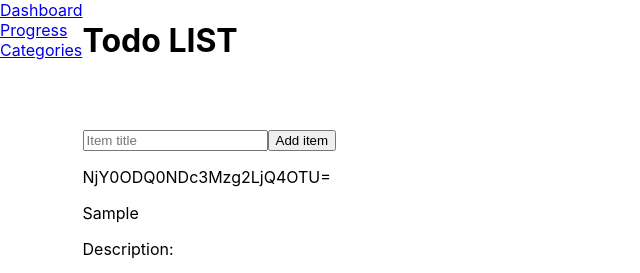
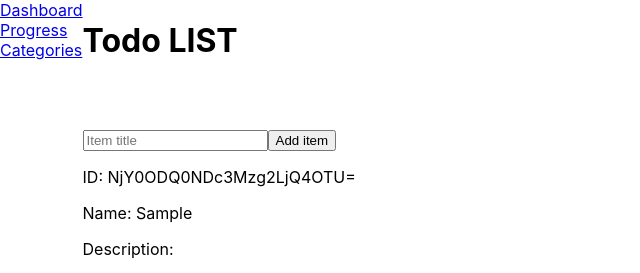
Before and after one commit to An1mus/merntodo, a React (Create React App) app: page /#/ in a window 1280 px wide. Both pictures are taken after typing "Sample" into the empty fields and a click on the button "Add item". Shown: the top 273 px of the page, without its empty margins (0-640 px from the left). Built offline with nearby package versions, Linux system fonts and the light colour scheme.

Commit message:
Todo list refactor

```diff
--- a/src/components/Todo/ListItem/index.tsx
+++ b/src/components/Todo/List/ListItem/index.tsx
@@ -1,5 +1,5 @@
 import React, { useEffect, useState } from 'react';
-import { TodoItem } from '../../../commons/types/todoItem';
+import { TodoItem } from '../../../../commons/types/todoItem';
 
 interface Props {
     item: TodoItem,
@@ -21,8 +21,8 @@ const ListItem = ({onDelete, updateTodo, item}: Props) => {
 
     return (
         <>
-            <p>{id}</p>
-            <p>{name}</p>
+            <p>ID: {id}</p>
+            <p>Name: {name}</p>
             <p>Description: {description}</p>
             <p>Category: {category.name}</p>
             <p>isChecked: {isChecked ? 'Yes' : 'No'}</p>
--- a/src/components/Todo/List/index.tsx
+++ b/src/components/Todo/List/index.tsx
@@ -1,5 +1,5 @@
 import React from 'react';
-import ListItem from '../ListItem';
+import ListItem from './ListItem';
 import { TodoItem } from '../../../commons/types/todoItem';
 
 interface Props {
```
